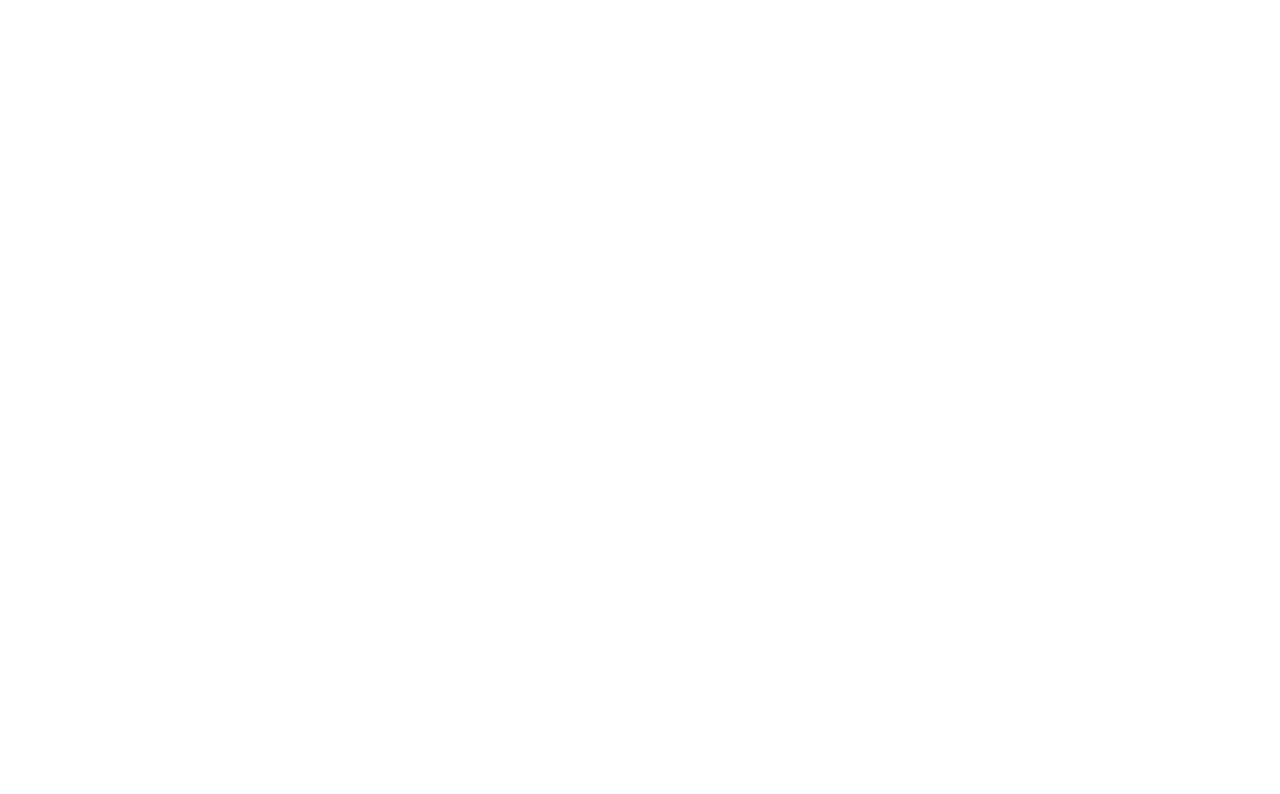
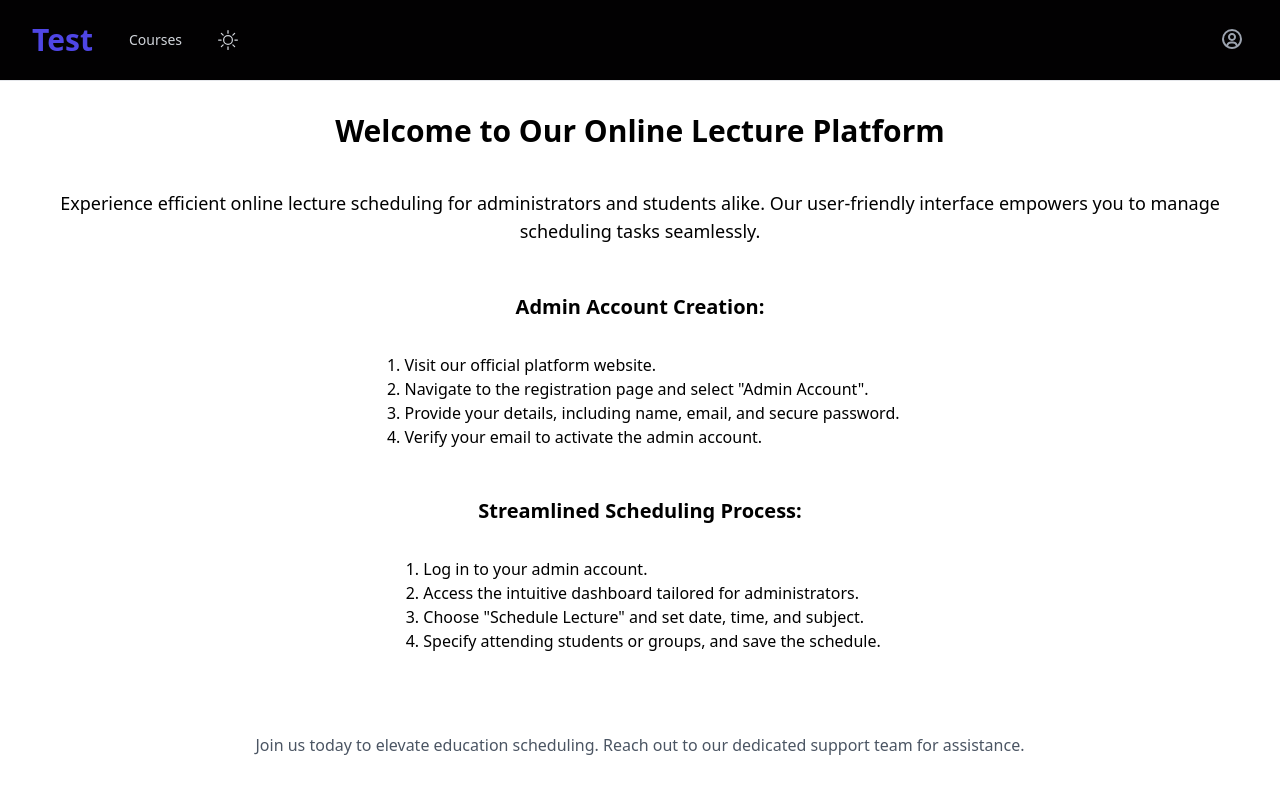
Before and after one commit to Sainath0604/Lecture-Scheduler-Frontend, a React (Vite) app: page /aboutUs in a window 1280 px wide. Before the commit this address had no page. Shown: the top 794 px of the page. Built offline with nearby package versions, Linux system fonts and the light colour scheme.

Commit message:
Created utility functions for teachers and timings

```diff
--- a/src/App.jsx
+++ b/src/App.jsx
@@ -1,6 +1,7 @@
 import { BrowserRouter as Router, Route, Routes } from "react-router-dom";
 import { useEffect, useState } from "react";
 import Home from "./components/Home";
+import AboutUs from "./components/AboutUs";
 import ErrorPage from "./components/ErrorPage";
 import Courses from "./components/Courses";
 import SignUp from "./authentication/SignUp";
@@ -29,6 +30,7 @@
       <main className="flex-grow text-white dark:text-black bg-customDark1-500 dark:bg-gray-200">
         <Routes>
           <Route path="/" element={<Home />} />
+          <Route path="/aboutUs" element={<AboutUs />} />
           <Route path="/signUp" element={<SignUp />} />
           <Route path="/courses" element={<Courses />} />
           {/* <Route
--- a/src/admin/UploadCourse.jsx
+++ b/src/admin/UploadCourse.jsx
@@ -1,6 +1,8 @@
 import { useState } from "react";
 import AdminNav from "./AdminNav";
 import { getServerUrl } from "../utility/getServerUrl";
+import { Teachers } from "../utility/getInstructors";
+import { Timings } from "../utility/getTimings";
 import { UploadCloudIcon } from "../Icons/Icons";
 
 function UploadCourse() {
@@ -97,31 +99,6 @@
       alert("Failed to upload product.");
     }
   };
-
-  const Teachers = [
-    "John Smith",
-    "Alice Johnson",
-    "Michael Williams",
-    "Emily Brown",
-    "Daniel Jones",
-    "Olivia Davis",
-    "David Wilson",
-    "Sophia Taylor",
-    "Matthew Martinez",
-    "Ava Anderson",
-  ];
-
-  const Timings = [
-    "9:00 AM - 10:00 AM",
-    "10:00 AM - 11:00 AM",
-    "11:00 AM - 12:00 PM",
-    "12:00 PM - 1:00 PM",
-    "1:00 PM - 2:00 PM",
-    "2:00 PM - 3:00 PM",
-    "3:00 PM - 4:00 PM",
-    "4:00 PM - 5:00 PM",
-    "5:00 PM - 6:00 PM",
-  ];
 
   function handleTest() {
     console.log("Course Name:", courseName);
@@ -231,8 +208,8 @@
                         className="mr-2 p-2 border text-black"
                       >
                         <option value="">Select Professor</option>
-                        {Teachers.map((teacher) => (
-                          <option key={teacher} value={teacher}>
+                        {Teachers.map((teacher, index) => (
+                          <option key={index} value={teacher}>
                             {teacher}
                           </option>
                         ))}
--- /dev/null
+++ b/src/components/AboutUs.jsx
@@ -0,0 +1,58 @@
+import Navbar from "./Navbar";
+
+function AboutUs() {
+  return (
+    <div className="flex flex-col min-h-screen bg-gray-100 dark:bg-gray-900">
+      <nav>
+        <Navbar />
+      </nav>
+      <main className="flex-grow bg-white dark:bg-gray-800">
+        <div className="flex flex-col justify-center items-center gap-6 p-8 text-black ">
+          <h1 className="text-3xl font-semibold text-center mb-4">
+            Welcome to Our Online Lecture Platform
+          </h1>
+          <p className="text-lg text-center mb-6">
+            Experience efficient online lecture scheduling for administrators
+            and students alike. Our user-friendly interface empowers you to
+            manage scheduling tasks seamlessly.
+          </p>
+          <h2 className="text-xl font-semibold mb-2">
+            Admin Account Creation:
+          </h2>
+          <ol className="list-decimal pl-6 mb-6">
+            <li>Visit our official platform website.</li>
+            <li>
+              Navigate to the registration page and select &quot;Admin
+              Account&quot;.
+            </li>
+            <li>
+              Provide your details, including name, email, and secure password.
+            </li>
+            <li>Verify your email to activate the admin account.</li>
+          </ol>
+          <h2 className="text-xl font-semibold mb-2">
+            Streamlined Scheduling Process:
+          </h2>
+          <ol className="list-decimal pl-6 mb-6">
+            <li>Log in to your admin account.</li>
+            <li>Access the intuitive dashboard tailored for administrators.</li>
+            <li>
+              Choose &quot;Schedule Lecture&quot; and set date, time, and
+              subject.
+            </li>
+            <li>
+              Specify attending students or groups, and save the schedule.
+            </li>
+          </ol>
+          {/* ... (Similar styling for other sections) */}
+          <p className="text-center text-gray-600 mt-8">
+            Join us today to elevate education scheduling. Reach out to our
+            dedicated support team for assistance.
+          </p>
+        </div>
+      </main>
+    </div>
+  );
+}
+
+export default AboutUs;
--- a/src/components/Home.jsx
+++ b/src/components/Home.jsx
@@ -1,3 +1,4 @@
+import { Link } from "react-router-dom";
 import Navbar from "./Navbar";
 
 function Home() {
@@ -7,11 +8,30 @@
         <Navbar />
       </nav>
       <main className="flex-grow text-white dark:text-black bg-customDark1-500 dark:bg-gray-200">
-        <div className="flex justify-center items-center flex-col gap-2 lg:mt-10">
-          <h1 className="font-bold text-3xl">Welcome to our website,</h1>
-          <h1 className="font-bold text-3xl">
-            Here you can schedule online lectures
+        <div className="flex flex-col justify-center items-center gap-4 lg:mt-16 p-8">
+          <h1 className="font-bold text-4xl lg:text-6xl text-center">
+            Welcome to Our Online Lecture Platform
           </h1>
+          <p className="text-lg text-center">
+            Establish an administrator account to initiate the seamless
+            scheduling of online lectures for your students. Our platform
+            ensures effortless access to the lecture timetable, offering a
+            user-friendly interface for streamlined scheduling. Experience the
+            convenience of managing and viewing your student&apos;s schedules
+            with ease.
+          </p>
+          <div className="flex flex-col lg:flex-row gap-4">
+            <Link to="/courses">
+              <button className="bg-indigo-500 hover:bg-indigo-600 text-white px-6 py-3 rounded-full">
+                Explore Courses
+              </button>
+            </Link>
+            <Link to="/aboutUs">
+              <button className="bg-indigo-500 hover:bg-indigo-600 text-white px-6 py-3 rounded-full">
+                About us
+              </button>
+            </Link>
+          </div>
         </div>
       </main>
     </div>
--- /dev/null
+++ b/src/utility/getInstructors.js
@@ -0,0 +1,12 @@
+export const Teachers = [
+  "John Smith",
+  "Alice Johnson",
+  "Michael Williams",
+  "Emily Brown",
+  "Daniel Jones",
+  "Olivia Davis",
+  "David Wilson",
+  "Sophia Taylor",
+  "Matthew Martinez",
+  "Ava Anderson",
+];
--- /dev/null
+++ b/src/utility/getTimings.js
@@ -0,0 +1,11 @@
+export const Timings = [
+  "9:00 AM - 10:00 AM",
+  "10:00 AM - 11:00 AM",
+  "11:00 AM - 12:00 PM",
+  "12:00 PM - 1:00 PM",
+  "1:00 PM - 2:00 PM",
+  "2:00 PM - 3:00 PM",
+  "3:00 PM - 4:00 PM",
+  "4:00 PM - 5:00 PM",
+  "5:00 PM - 6:00 PM",
+];
```
